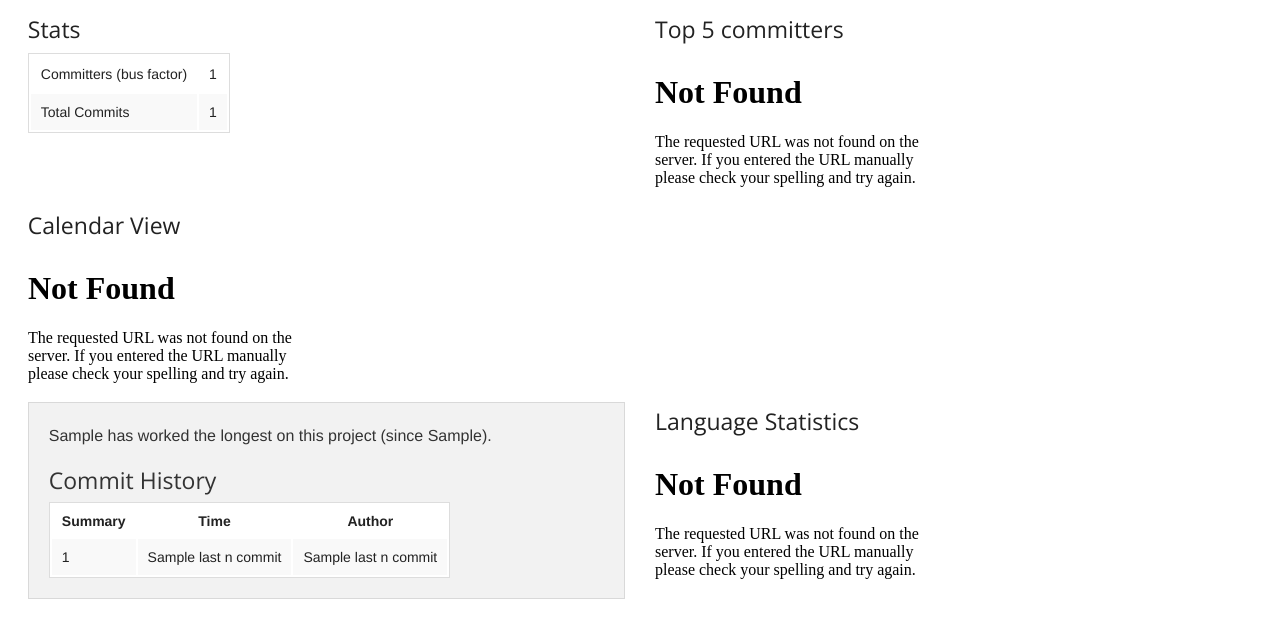
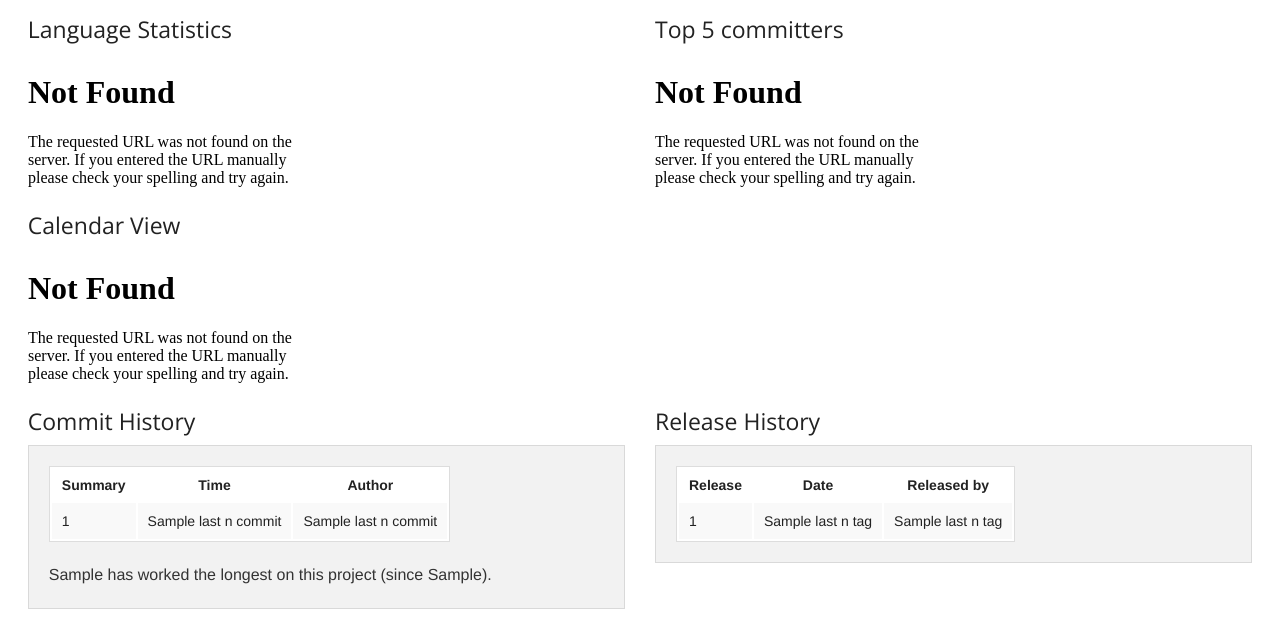
Before and after one commit to btbytes/treehopper, a Flask app: template thweb/thweb/templates/repoview.html in a window 1280 px wide. Shown: the part 159-800 px from the top of the page. Run offline with Flask 2, Linux system fonts and the light colour scheme; the template is opened without the code that fills it: most values are stand-ins (such as "Sample title", 1, 10 or a date in 2020).

Commit message:
added tag feature

```diff
--- a/thweb/thweb/templates/repoview.html
+++ b/thweb/thweb/templates/repoview.html
@@ -3,6 +3,85 @@
 {% block body %}
     <div class="row">
       <h3>Repository: <code>{{repo_name}}</code></h3>
+
+      <div class="large-6 columns" id="langpop">
+          <h4>Language Statistics</h4>
+          <iframe src="/repo/{{repo_name}}/langpop"
+          marginwidth="0" marginheight="0" scrolling="no"
+          style="border: 0px;"></iframe>
+      </div><!-- #langpop -->
+
+      <div class="large-6 columns" id="commitvol">
+      <h4>Top 5 committers</h4>
+      <iframe src="/repo/{{repo_name}}/commitvol"
+          marginwidth="0" marginheight="0" scrolling="no"
+          style="border: 0px;"></iframe>
+      </div><!-- #commitvol -->
+    </div>
+
+    <div class="row">
+      <div class="large-12 columns" id="calview">
+          <h4>Calendar View</h4>
+          <iframe src="/repo/{{repo_name}}/calview"
+          marginwidth="0" marginheight="0" scrolling="no"
+          style="border: 0px;"></iframe>
+      </div><!-- #calview -->
+    </div><!-- row -->
+
+    <div class="row">
+      <div class="large-6 columns">
+          <h4>Commit History</h4>
+        <div class="panel">
+          <table>
+            <tr>
+              <th>Summary</th>
+              <th>Time</th>
+              <th>Author</th>
+            </tr>
+            {% for rc in last_n_commits.0 %}
+            <tr>
+              <td>{{rc.0}}</td>
+              <td>{{rc.1}}</td>
+              <td>{{rc.2}}</td>
+            </tr>
+            {% endfor %}
+          </table>
+        <p>{{oldest_committer.0 }} has worked the longest on this project (since {{oldest_committer.1}}).</p>
+
+
+        </div>
+      </div>
+
+      <div class="large-6 columns" id="tags">
+                 <h4>Release History</h4>
+        <div class="panel">
+          <table>
+            <tr>
+              <th>Release</th>
+              <th>Date</th>
+              <th>Released by</th>
+            </tr>
+            {% for rc in last_n_tags.0 %}
+            <tr>
+              <td>{{rc.0}}</td>
+              <td>{{rc.1}}</td>
+              <td>{{rc.2}}</td>
+            </tr>
+            {% endfor %}
+          </table>
+        </div>
+      </div><!-- #tags -->
+
+    </div><!--row-->
+
+
+    <!-- div class="row">
+      <p>Ratio of Commits to Comments:</p>
+      <ul>
+        <li>Rep avg: <code>10/11</code></li>
+        <li>Last 10 commits: <code>10/15</code></li>
+      </ul>
+
       <div class="large-6 columns" id="stats">
         <h4>Stats</h4>
         <table>
@@ -22,64 +101,6 @@
         <!-- p>latest commit: <code>av48992kfvalf</code>
         by <a href="/user/">A U Thor</a></p -->
       </div><!-- #stats -->
-      <div class="large-6 columns" id="commitvol">
-      <h4>Top 5 committers</h4>
-      <iframe src="/repo/{{repo_name}}/commitvol"
-          marginwidth="0" marginheight="0" scrolling="no"
-          style="border: 0px;"></iframe>
-      </div><!-- #commitvol -->
-    </div>
 
-    <div class="row">
-      <div class="large-12 columns">
-          <h4>Calendar View</h4>
-          <iframe src="/repo/{{repo_name}}/calview"
-          marginwidth="0" marginheight="0" scrolling="no"
-          style="border: 0px;"></iframe>
-      </div>
-    </div><!-- row -->
-
-    <div class="row">
-      <div class="large-6 columns">
-        <div class="panel">
-        <p>{{oldest_committer.0 }} has worked the longest on this project (since {{oldest_committer.1}}).</p>
-          <h4>Commit History</h4>
-          <table>
-            <tr>
-              <th>Summary</th>
-              <th>Time</th>
-              <th>Author</th>
-            </tr>
-            {% for rc in last_n_commits.0 %}
-            <tr>
-              <td>{{rc.0}}</td>
-              <td>{{rc.1}}</td>
-              <td>{{rc.2}}</td>
-            </tr>
-            {% endfor %}
-          </table>
-        </div>
-      </div>
-      <div class="large-6 columns">
-          <h4>Language Statistics</h4>
-          <iframe src="/repo/{{repo_name}}/langpop"
-          marginwidth="0" marginheight="0" scrolling="no"
-          style="border: 0px;"></iframe>
-      </div>
-    </div><!--row-->
-
-
-    <!-- div class="row">
-      <p>Ratio of Commits to Comments:</p>
-      <ul>
-        <li>Rep avg: <code>10/11</code></li>
-        <li>Last 10 commits: <code>10/15</code></li>
-      </ul>
-
-      <div class="large-6 columns">
-        <h4>histogram (detailed committers)</h4>
-        </div>
-        <h4>histogram (poor committers)</h4>
-        </div>
     </div --><!-- row -->
 {% endblock %}
--- a/thweb/thweb/views.py
+++ b/thweb/thweb/views.py
@@ -19,7 +19,8 @@
     return render(request, "repoview.html",
                   {'title': 'Repository view for %s' % (repo_name, ),
                    'repo_name': repo_name,
-                   'last_n_commits': repo.last_n_commits(10),
+                   'last_n_commits': repo.last_n_commits(),
+                   'last_n_tags': repo.last_n_tags(),
                    'total_commits': repo.total_commits(),
                    'total_committers': repo.total_committers(),
                    'oldest_committer': repo.oldest_committer,
```
Also changed, not shown: docs/graph_query.txt (+7 -0 lines), graphdb-loader/gitpy.py (+29 -18 lines), thweb/thweb/management/commands/load_git.py (+18 -8 lines), thweb/thweb/models.py (+17 -2 lines), README.md, 2 other files.
